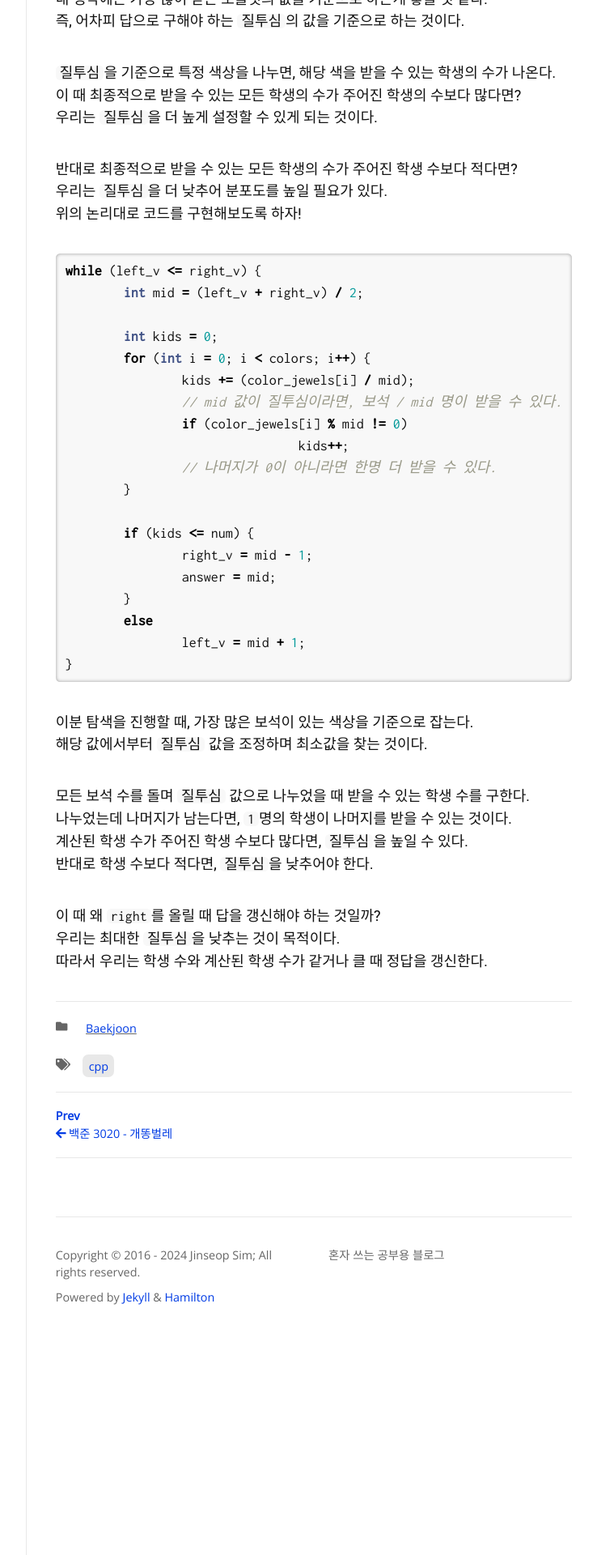
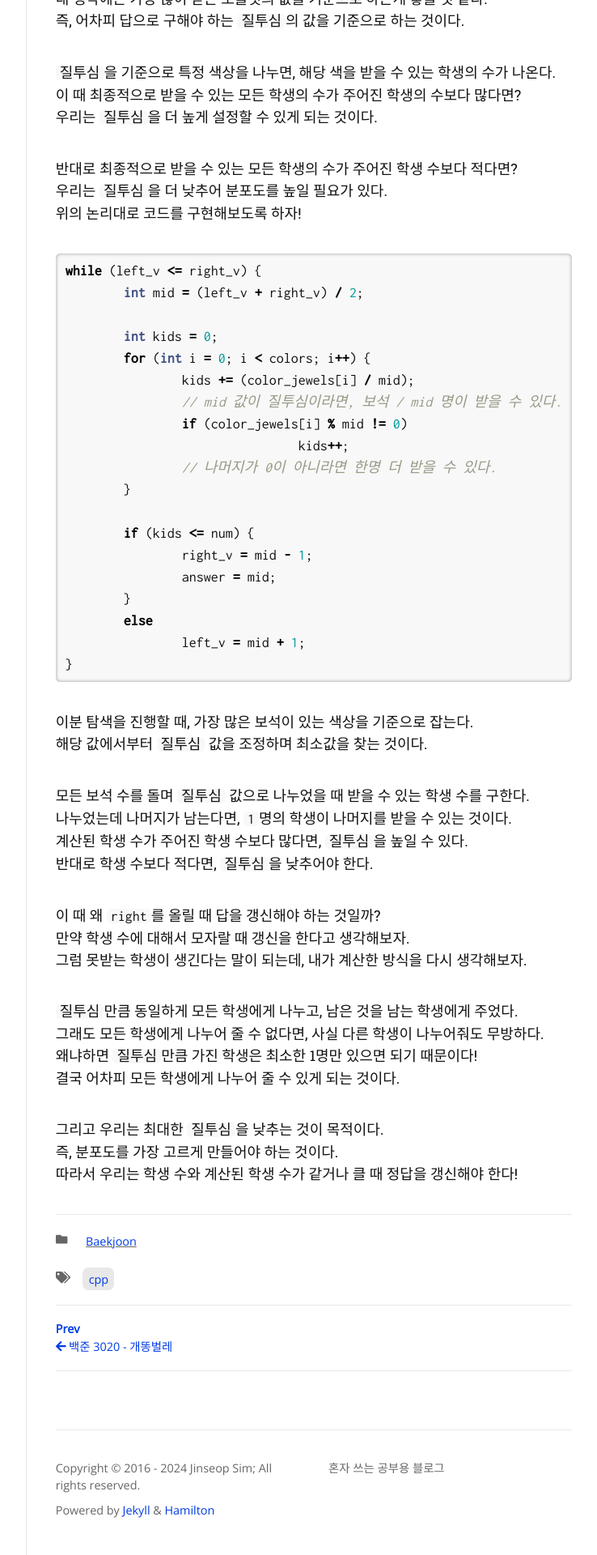
Before and after one commit to Jinseop-Sim/Jinseop-Sim.github.io, a Jekyll site: the page built from _posts/2024-05-01-bj-2792.md, in a window 1280 px wide. Shown: the part 1392-3312 px from the top of the page at 81% size, without its empty margins (384-1122 px from the left). Built offline with Jekyll 4.4.1, drawn with Linux system fonts in a browser that asks for light colours; nearby versions of some CDN libraries; some web fonts are replaced; comment, search, counter and statistics services are not loaded.

Commit message:
글 수정

````diff
--- a/_posts/2024-05-01-bj-2792.md
+++ b/_posts/2024-05-01-bj-2792.md
@@ -77,5 +77,14 @@ while (left_v <= right_v) {
 반대로 학생 수보다 적다면, ```질투심```을 낮추어야 한다.
 
 이 때 왜 ```right```를 올릴 때 답을 갱신해야 하는 것일까?
-우리는 최대한 ```질투심```을 낮추는 것이 목적이다.
-따라서 우리는 학생 수와 계산된 학생 수가 같거나 클 때 정답을 갱신한다.
+만약 학생 수에 대해서 모자랄 때 갱신을 한다고 생각해보자.
+그럼 못받는 학생이 생긴다는 말이 되는데, 내가 계산한 방식을 다시 생각해보자.
+
+```질투심```만큼 동일하게 모든 학생에게 나누고, 남은 것을 남는 학생에게 주었다.
+그래도 모든 학생에게 나누어 줄 수 없다면, 사실 다른 학생이 나누어줘도 무방하다.
+왜냐하면 ```질투심```만큼 가진 학생은 최소한 1명만 있으면 되기 때문이다!
+결국 어차피 모든 학생에게 나누어 줄 수 있게 되는 것이다.
+
+그리고 우리는 최대한 ```질투심```을 낮추는 것이 목적이다.
+즉, 분포도를 가장 고르게 만들어야 하는 것이다.
+따라서 우리는 학생 수와 계산된 학생 수가 같거나 클 때 정답을 갱신해야 한다!
````
